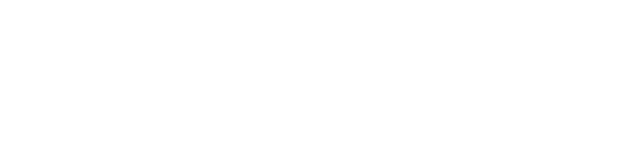
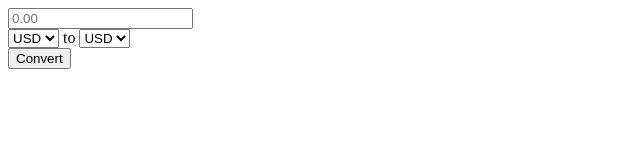
Before and after one commit to connorreese13/02-exchange-client, a plain HTML site: page index.html in a window 1280 px wide. Shown: the whole page, without its empty margins (0-640 px from the left). Drawn offline with Linux system fonts and the light colour scheme.

Commit message:
finished HTML

```diff
--- a/index.html
+++ b/index.html
@@ -2,7 +2,27 @@
 <html lang="en" dir="ltr">
   <head>
     <meta charset="utf-8" />
-    <title></title>
+    <title>Currency Exchange</title>
+    <script src="script.js" defer></script>
   </head>
-  <body></body>
+  <body>
+    <div class="exchange">
+      <input id="amt" placeholder="0.00" />
+      <div class="currencies">
+        <select>
+          <option value="USD">USD</option>
+          <option value="EUR">EUR</option>
+          <option value="JPY">JPY</option>
+        </select>
+        <span>to</span>
+        <select>
+          <option value="">USD</option>
+          <option value="">EUR</option>
+          <option value="">JPY</option>
+        </select>
+      </div>
+      <button>Convert</button>
+      <p id="output"></p>
+    </div>
+  </body>
 </html>
--- /dev/null
+++ b/script.js
@@ -0,0 +1 @@
+console.log("Hello World");
```
